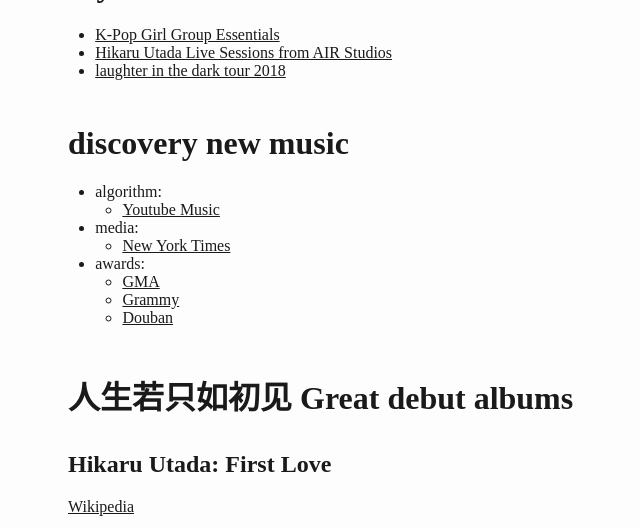
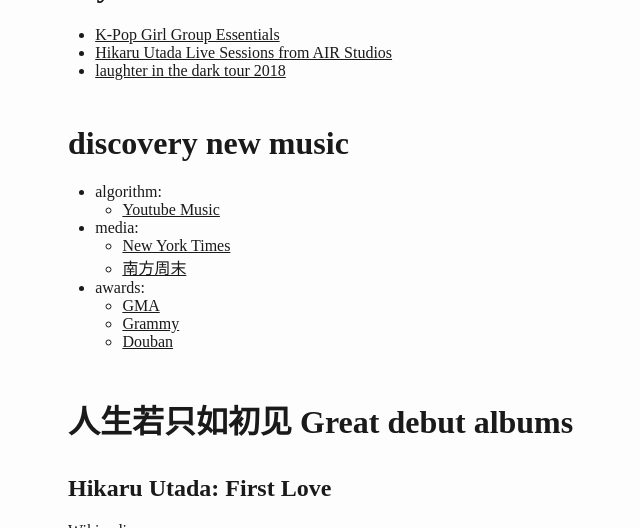
Before and after one commit to wangw469/wangw469.github.io, a Jekyll site: the page built from music/index.md, in a window 1280 px wide and 900 px high, scrolled down 419 px, cut to the strip 0-528 px from the top of the window. Shown: the whole strip, without its empty margins (22-662 px from the left). Built offline with Jekyll 4.4.1, drawn with Linux system fonts in a browser that asks for light colours; our own code applies the rules of GitHub Pages for plain Markdown files.

Commit message:
add nfzm

```diff
--- a/music/index.md
+++ b/music/index.md
@@ -19,6 +19,7 @@
     * [Youtube Music](https://music.youtube.com/library)
 * media:
     * [New York Times](https://www.nytimes.com/section/arts/music)
+    * [南方周末](https://bing.com/search?q=site%3Ahttps%3A%2F%2Fwww.infzm.com+%E9%9F%B3%E4%B9%90)
 * awards:
     * [GMA](https://gma.tavis.tw/mediaGroup/default.asp)
     * [Grammy](https://www.grammy.com/)
```
Also changed, not shown: 1 other file.
